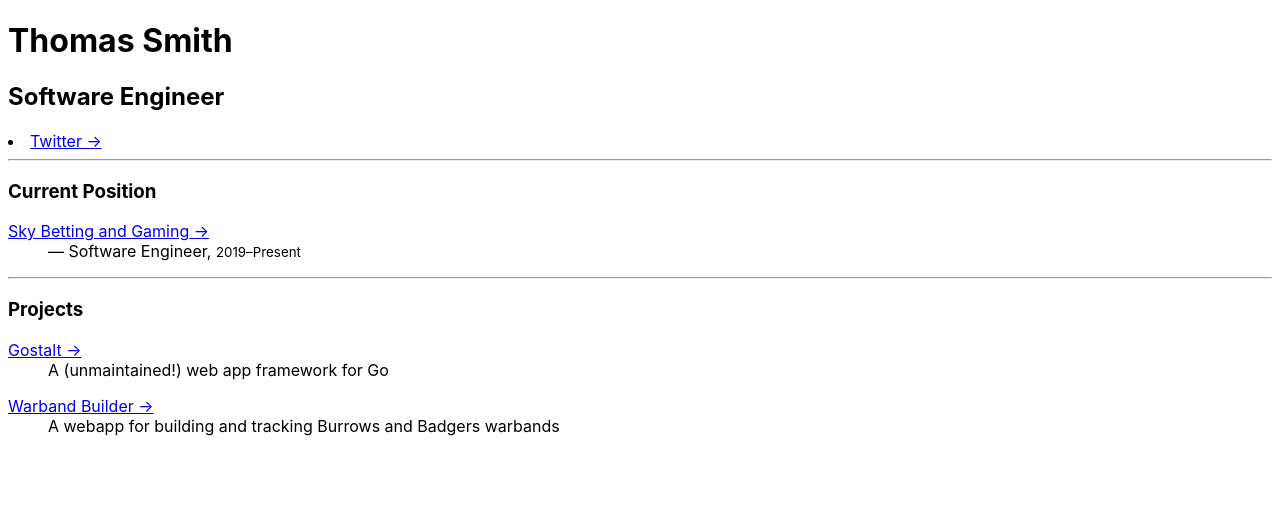
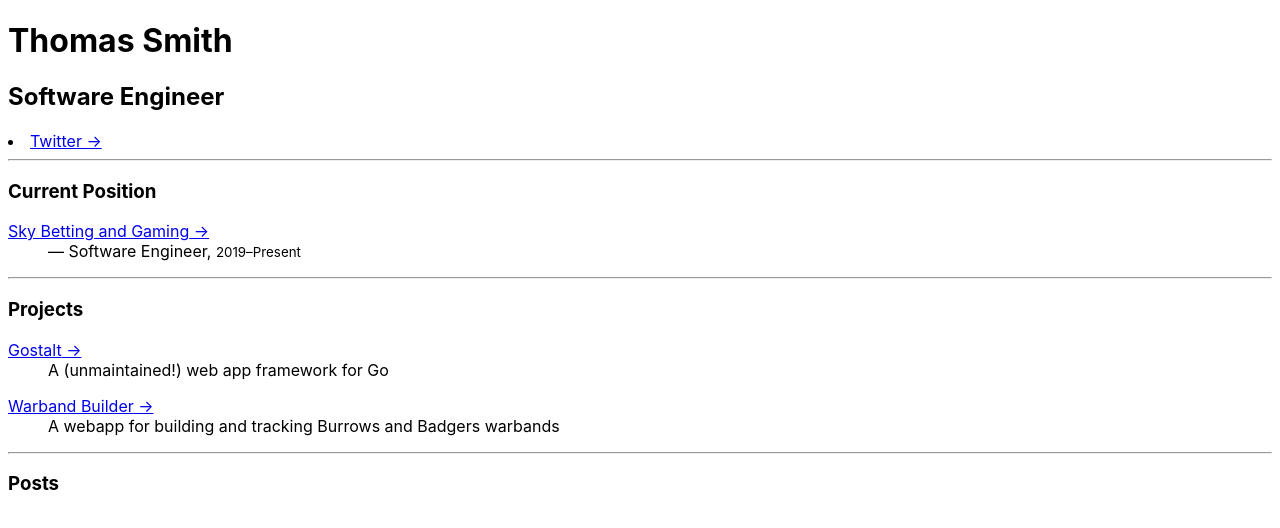
Before and after one commit to tmus/web, a Next.js app: page / in a window 1280 px wide. Shown: the top 528 px of the page. Built offline with nearby package versions, Linux system fonts and the light colour scheme.

Commit message:
Add posts to index

```diff
--- a/components/Item.tsx
+++ b/components/Item.tsx
@@ -1,23 +1,23 @@
 import { ReactNode } from "react";
+import Link from "next/link";
 
 interface ItemProps {
   title: string;
   href: string;
-  children: ReactNode;
+  children?: ReactNode;
 }
 
 export function Item({ title, href, children }: ItemProps) {
   return (
     <dl className="pb-8">
       <dt>
-        <a
-          href={href}
-          className="text-xl hover:text-purple-600 dark:hover:text-purple-200 transition-colors duration-100"
-        >
-          {title} →
-        </a>
+        <Link href={href}>
+          <a className="text-xl hover:text-purple-600 dark:hover:text-purple-200 transition-colors duration-100">
+            {title} →
+          </a>
+        </Link>
       </dt>
-      <dd>{children}</dd>
+      {children && <dd>{children}</dd>}
     </dl>
   );
 }
--- a/package.json
+++ b/package.json
@@ -18,6 +18,7 @@
   "devDependencies": {
     "@types/node": "^14.14.35",
     "@types/react": "^17.0.3",
+    "@types/webpack-env": "^1.16.0",
     "autoprefixer": "^10.2.5",
     "postcss": "^8.2.8",
     "tailwindcss": "^2.0.4",
--- a/pages/index.tsx
+++ b/pages/index.tsx
@@ -5,6 +5,9 @@ import { Item } from "@components/Item";
 import { Section } from "@components/Section";
 import { projects } from "@data/projects";
 import { Layout } from "@components/Layout";
+import getAllPosts from "utils/posts";
+
+const posts = getAllPosts();
 
 export default function Home() {
   return (
@@ -35,6 +38,14 @@ export default function Home() {
           );
         })}
       </Section>
+
+      <Divider />
+
+      <Section title="Posts">
+        {posts.map(({ link, module: { default: Component, meta } }) => {
+          return <Item key={link} title={meta.title} href={link} />;
+        })}
+      </Section>
     </Layout>
   );
 }
--- /dev/null
+++ b/utils/posts.ts
@@ -0,0 +1,24 @@
+const posts = require.context('../pages/posts/', true, /\.mdx$/);
+
+function importAll(r: typeof posts) {
+  return r
+    .keys()
+    .map((fileName) => {
+      console.log(fileName);
+      return {
+      link: `/posts${fileName.substr(1).replace(/\/index\.mdx$/, '')}`,
+      module: r(fileName),
+    }})
+}
+
+function dateSortDesc(a: any, b: any) {
+  if (a > b) return -1
+  if (a < b) return 1
+  return 0
+}
+
+export default function getAllPosts() {
+  return importAll(posts).sort((a, b) =>
+    dateSortDesc(a.module.meta.date, b.module.meta.date)
+  )
+}
```
Also changed, not shown: 1 other file (tests, documents, lock files or other folders).
